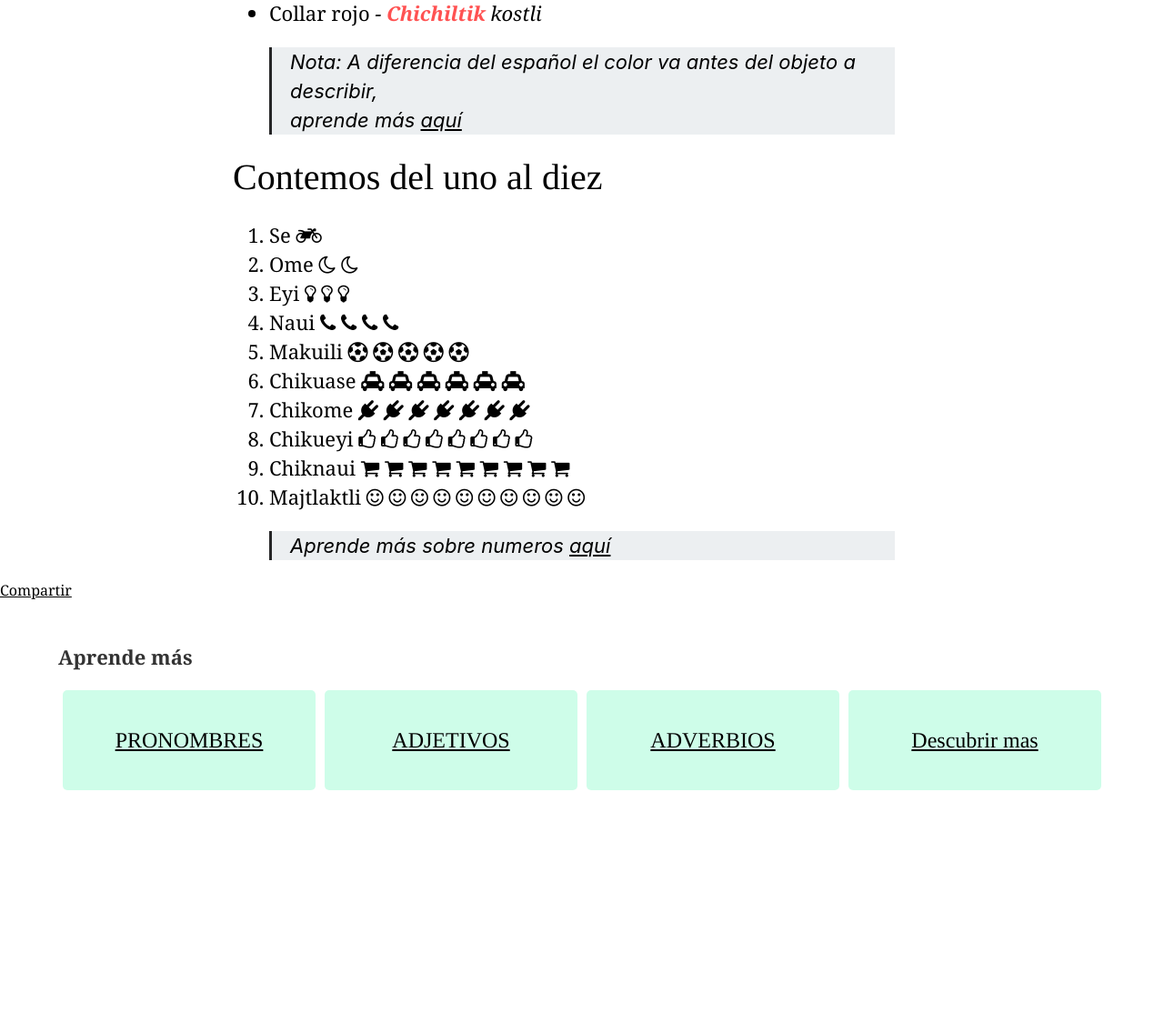
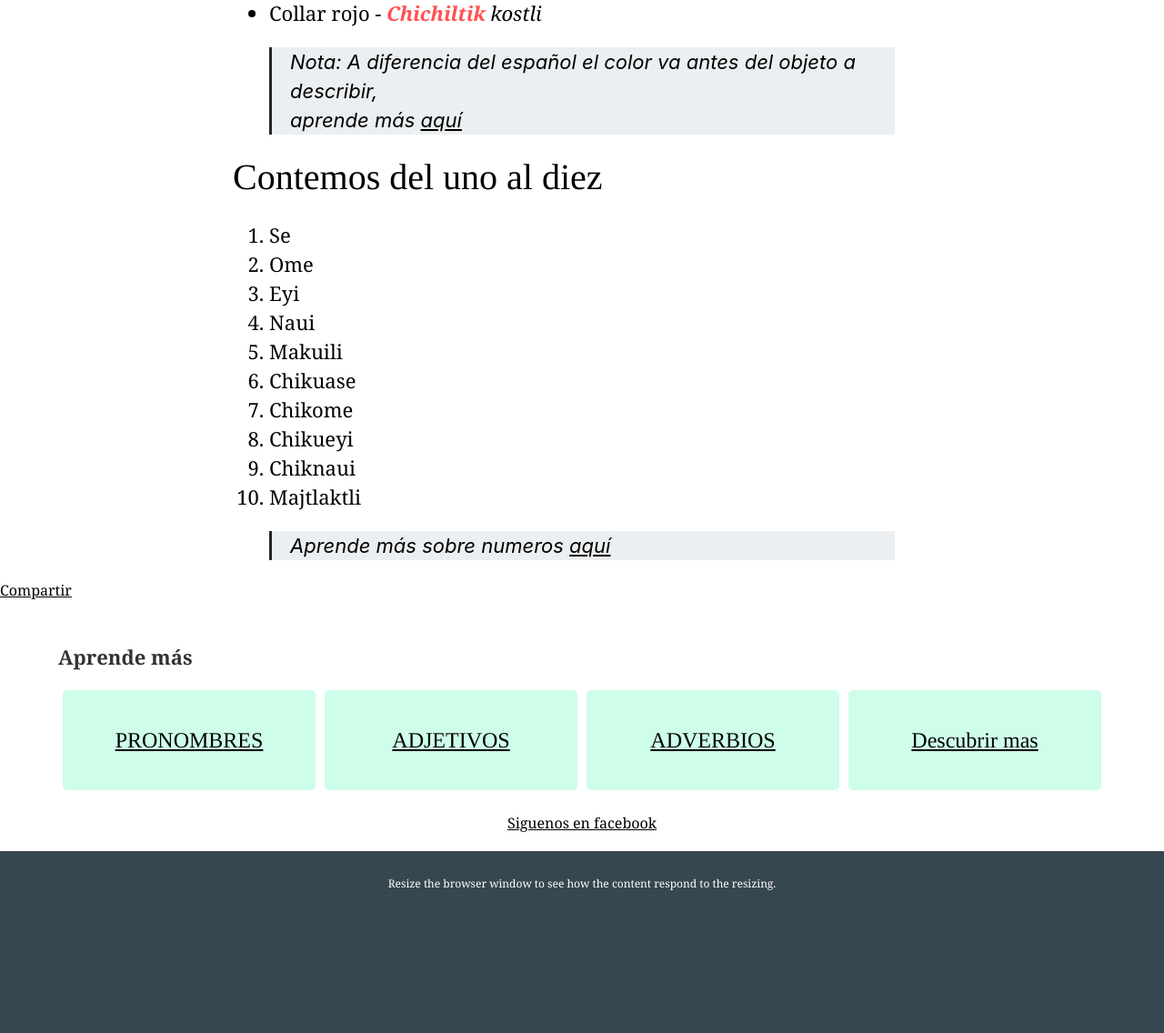
Before and after one commit to Juan-jo/humornahuatl, a Flask app: page / in a window 1280 px wide. Shown: the part 725-1861 px from the top of the page at 91% size. Before the commit the page ends 1594 px from the top, so only its background shows below. Run offline with Flask 2, Linux system fonts and the light colour scheme; some libraries are stand-ins or nearby versions.

Commit message:
agrego footer

```diff
--- a/app/templates/base.html
+++ b/app/templates/base.html
@@ -27,5 +27,14 @@
         {% block content %}
         {% endblock %}
     </div>
+
+    <div style="text-align: center; padding: 20px;">
+        <a href="https://www.facebook.com/HumorNahuatl1">Siguenos en facebook</a>
+    </div>
+
+    <div class="footer">
+      <p>Resize the browser window to see how the content respond to the resizing.</p>
+    </div>
+
 </body>
 </html>
--- a/app/templates/home.html
+++ b/app/templates/home.html
@@ -114,76 +114,16 @@
 <h1 class="h1-title">Contemos del uno al diez</h1>
 <div class="container">
     <ol>
-        <li>Se <i class="fa fa-motorcycle" aria-hidden="true"></i></li>
-
-        <li>Ome <i class="fa fa-moon-o" aria-hidden="true"></i>
-            <i class="fa fa-moon-o" aria-hidden="true"></i></li>
-
-        <li>Eyi <i class="fa fa-lightbulb-o" aria-hidden="true"></i>
-            <i class="fa fa-lightbulb-o" aria-hidden="true"></i>
-            <i class="fa fa-lightbulb-o" aria-hidden="true"></i></li>
-
-        <li>Naui <i class="fa fa-phone" aria-hidden="true"></i>
-            <i class="fa fa-phone" aria-hidden="true"></i>
-            <i class="fa fa-phone" aria-hidden="true"></i>
-            <i class="fa fa-phone" aria-hidden="true"></i></li>
-
-        <li>Makuili
-            <i class="fa fa-futbol-o" aria-hidden="true"></i>
-            <i class="fa fa-futbol-o" aria-hidden="true"></i>
-            <i class="fa fa-futbol-o" aria-hidden="true"></i>
-            <i class="fa fa-futbol-o" aria-hidden="true"></i>
-            <i class="fa fa-futbol-o" aria-hidden="true"></i>
-        </li>
-
-        <li>Chikuase <i class="fa fa-taxi" aria-hidden="true"></i>
-            <i class="fa fa-taxi" aria-hidden="true"></i>
-            <i class="fa fa-taxi" aria-hidden="true"></i>
-            <i class="fa fa-taxi" aria-hidden="true"></i>
-            <i class="fa fa-taxi" aria-hidden="true"></i>
-            <i class="fa fa-taxi" aria-hidden="true"></i>
-
-        </li>
-        <li>Chikome <i class="fa fa-plug" aria-hidden="true"></i>
-            <i class="fa fa-plug" aria-hidden="true"></i>
-            <i class="fa fa-plug" aria-hidden="true"></i>
-            <i class="fa fa-plug" aria-hidden="true"></i>
-            <i class="fa fa-plug" aria-hidden="true"></i>
-            <i class="fa fa-plug" aria-hidden="true"></i>
-            <i class="fa fa-plug" aria-hidden="true"></i>
-        </li>
-        <li>Chikueyi <i class="fa fa-thumbs-o-up" aria-hidden="true"></i>
-            <i class="fa fa-thumbs-o-up" aria-hidden="true"></i>
-            <i class="fa fa-thumbs-o-up" aria-hidden="true"></i>
-            <i class="fa fa-thumbs-o-up" aria-hidden="true"></i>
-            <i class="fa fa-thumbs-o-up" aria-hidden="true"></i>
-            <i class="fa fa-thumbs-o-up" aria-hidden="true"></i>
-            <i class="fa fa-thumbs-o-up" aria-hidden="true"></i>
-            <i class="fa fa-thumbs-o-up" aria-hidden="true"></i>
-
-        </li>
-        <li>Chiknaui <i class="fa fa-shopping-cart" aria-hidden="true"></i>
-            <i class="fa fa-shopping-cart" aria-hidden="true"></i>
-            <i class="fa fa-shopping-cart" aria-hidden="true"></i>
-            <i class="fa fa-shopping-cart" aria-hidden="true"></i>
-            <i class="fa fa-shopping-cart" aria-hidden="true"></i>
-            <i class="fa fa-shopping-cart" aria-hidden="true"></i>
-            <i class="fa fa-shopping-cart" aria-hidden="true"></i>
-            <i class="fa fa-shopping-cart" aria-hidden="true"></i>
-            <i class="fa fa-shopping-cart" aria-hidden="true"></i>
-        </li>
-        <li>Majtlaktli <i class="fa fa-smile-o" aria-hidden="true"></i>
-            <i class="fa fa-smile-o" aria-hidden="true"></i>
-            <i class="fa fa-smile-o" aria-hidden="true"></i>
-            <i class="fa fa-smile-o" aria-hidden="true"></i>
-            <i class="fa fa-smile-o" aria-hidden="true"></i>
-            <i class="fa fa-smile-o" aria-hidden="true"></i>
-            <i class="fa fa-smile-o" aria-hidden="true"></i>
-            <i class="fa fa-smile-o" aria-hidden="true"></i>
-            <i class="fa fa-smile-o" aria-hidden="true"></i>
-            <i class="fa fa-smile-o" aria-hidden="true"></i>
-
-        </li>
+        <li>Se</li>
+        <li>Ome</li>
+        <li>Eyi</li>
+        <li>Naui</li>
+        <li>Makuili</li>
+        <li>Chikuase</li>
+        <li>Chikome</li>
+        <li>Chikueyi</li>
+        <li>Chiknaui</li>
+        <li>Majtlaktli</li>
     </ol>
     <blockquote>
         Aprende más sobre numeros <a href="/numeros-en-nahuatl">aquí</a>
```
Also changed, not shown: 1 other file. Lines whose indentation alone changed are shown as unchanged.
